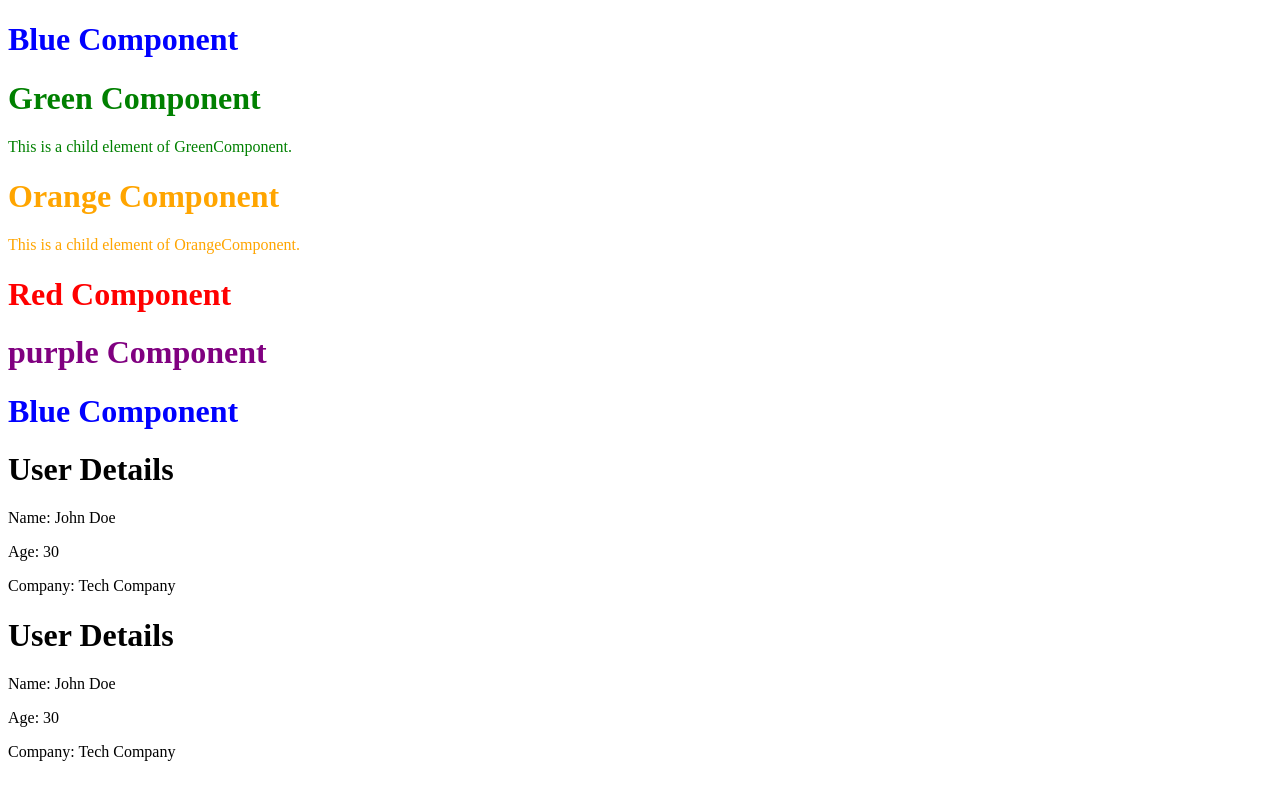
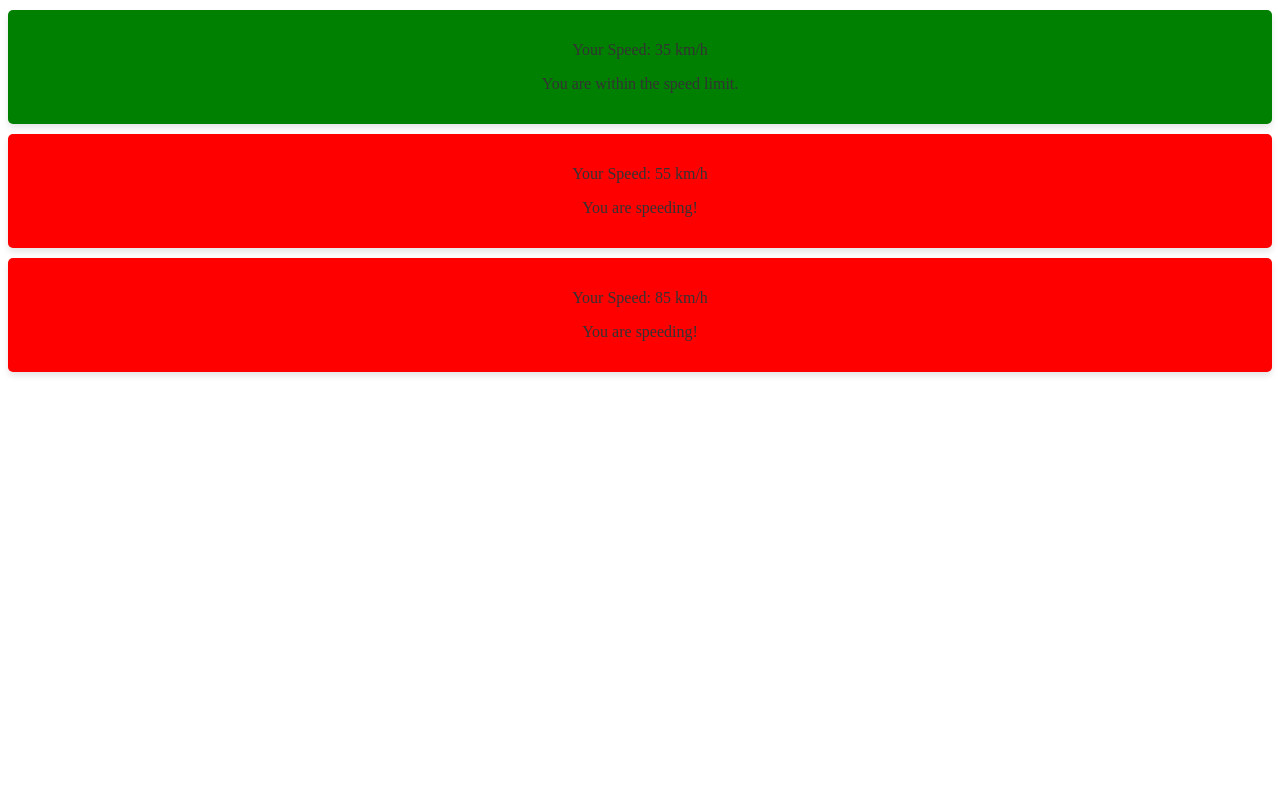
Before and after one commit to junsan24/react-project, a React (Vite) app: page / in a window 1280 px wide. Built offline with nearby package versions, Linux system fonts and the light colour scheme.

Commit message:
Conditional

```diff
--- a/src/App.jsx
+++ b/src/App.jsx
@@ -1,89 +1,14 @@
-const BlueComponent = () => {
+import SpeedMessage from './components/SpeedMessage'
+
+const App = () => {
     return (
-        <div style={{color: 'blue'}}>
-            <h1>Blue Component</h1>
-        </div>
-    )
-}
-
-const GreenComponent = (props) => {
-    return (
-        <div style={{color: props.color}}>
-            <h1>Green Component</h1>
-            {props.children}
-        </div>
-    )
-}
-
-const OrangeComponent = ({color, children}) => {
-    return (
-        <div style={{color: color}}>
-            <h1>Orange Component</h1>
-            {children}
-        </div>
-    )
-}
-
-const RedComponent = ({color = 'red'}) => {
-    return (
-        <div style={{color: color}}>
-            <h1>Red Component</h1>
-        </div>
-    )
-}
-
-const ColorComponent = ({color}) => {
-    return (
-        <div style={{color: color || 'blue'}}>
-            <h1>{color || 'Blue'} Component</h1>
-        </div>
-    )
-}
-
-const UserDetails = (props) => {
-    return (
-        <div>
-            <h1>User Details</h1>
-            <p>Name: {props.name}</p>
-            <p>Age: {props.age}</p>
-            <p>Company: {props.company}</p>
-        </div>
+        <>
+            <SpeedMessage speed="35" />
+            <SpeedMessage speed="55" />
+            <SpeedMessage speed="85" />
+        </>
     )
 }
 
 
-const App = () => {
-
-    const color = 'green'
-    const userDetails = {
-        name: 'John Doe',
-        age: 30,
-        company: 'Tech Company'
-    }
-
-    return (
-        <>
-            <BlueComponent />
-
-            <GreenComponent color={color}>
-                <p>This is a child element of GreenComponent.</p>
-            </GreenComponent>
-
-            <OrangeComponent color="orange">
-                <p>This is a child element of OrangeComponent.</p>
-            </OrangeComponent>
-
-            <RedComponent />
-
-            <ColorComponent color="purple" />
-
-            <ColorComponent />
-
-            <UserDetails name={userDetails.name} age={userDetails.age} company={userDetails.company} />
-
-            <UserDetails {...userDetails} />
-        </>
-    )
-}
-
 export default App
--- /dev/null
+++ b/src/components/SpeedMessage.jsx
@@ -0,0 +1,26 @@
+const SpeedMessage = ({speed}) => {
+    const speedLimit= 50
+
+    const message = speed > speedLimit ? "You are speeding!" : "You are within the speed limit."
+
+    const backgroundColor = speed > speedLimit ? "red" : "green"
+
+    const messageStyle = {
+        backgroundColor,
+        color: '#333',
+        padding: '15px',
+        margin: '10px 0',
+        borderRadius: '5px',
+        textAlign: 'center',
+        boxShadow: '0 4px 6px rgba(0,0,0,0.1)',
+    }
+
+    return (
+        <div style={messageStyle} >
+            <p>Your Speed: {speed} km/h</p>
+            <p>{message}</p>
+        </div>
+    )
+}
+
+export default SpeedMessage
```
Also changed, not shown: src/components/AmazonComponent.jsx (deleted, +0 -12 lines), src/components/AmazonComponent.module.css (deleted, +0 -11 lines), src/components/AppleComponent.css (deleted, +0 -11 lines), src/components/AppleComponent.jsx (deleted, +0 -12 lines), src/components/GoogleComponent.jsx (deleted, +0 -16 lines).
